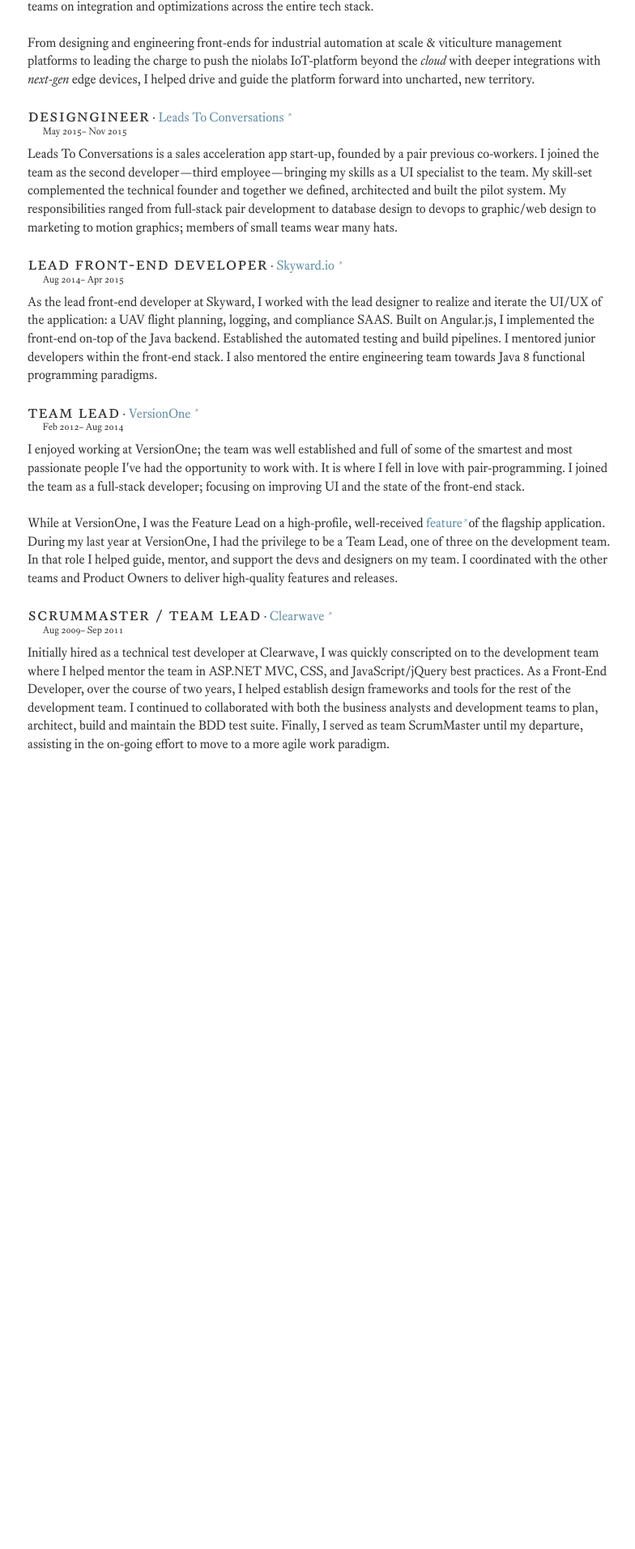
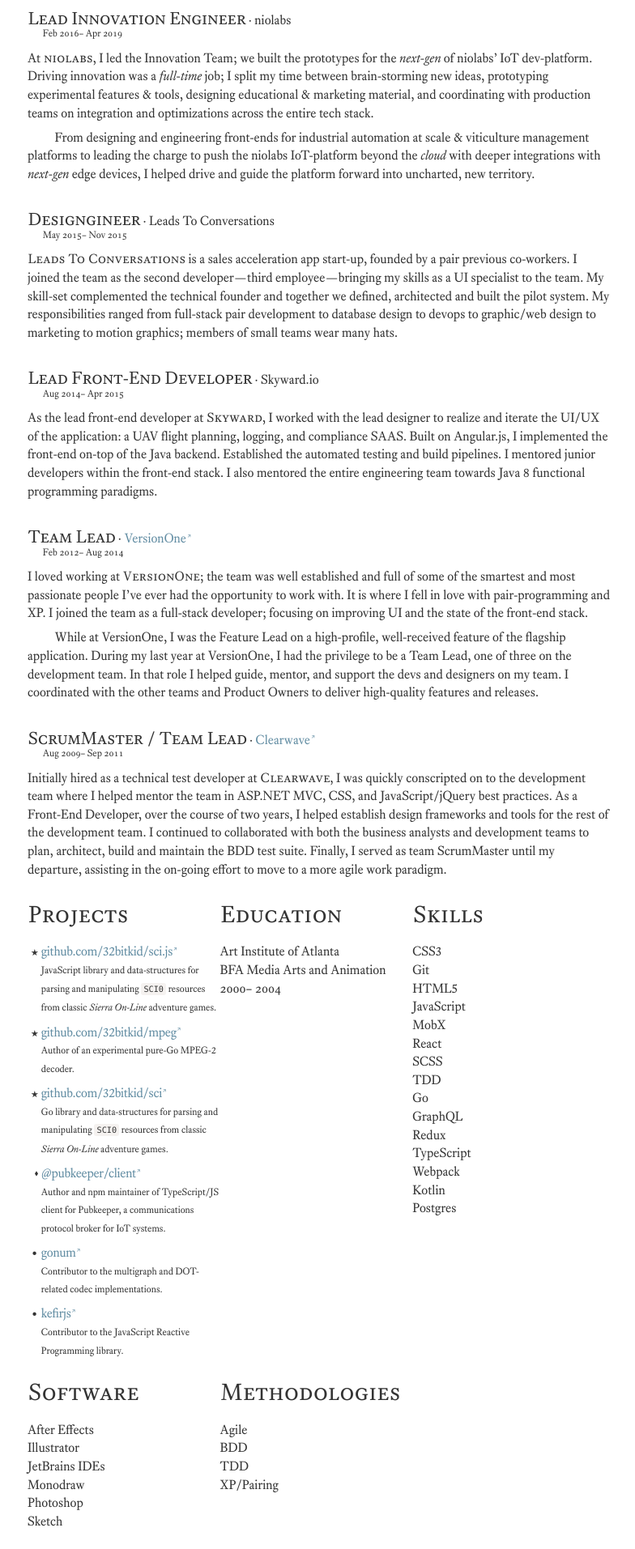
Before and after one commit to 32bitkid/j.holmes.codes, an Astro site: page /resume in a window 1280 px wide. Shown: the part 630-2543 px from the top of the page at 81% size, without its empty margins (246-1030 px from the left). Before the commit the page ends 1583 px from the top, so only its background shows below. Built offline with nearby package versions, Linux system fonts and the light colour scheme; Astro itself is replaced by a stand-in of ours.

Commit message:
more work porting over resume

```diff
--- a/src/components/Date.astro
+++ b/src/components/Date.astro
@@ -1,9 +1,11 @@
 ---
-const { date, day = true } = Astro.props;
+const { date, day = true, month = true } = Astro.props;
 const dateObj = typeof date === "string" ? new Date(date) : date;
-const format = day
-  ? { year: 'numeric', month: 'short', day: 'numeric' }
-  : { year: 'numeric', month: 'short' }
+const format = !month
+  ? { year: 'numeric' }
+  : !day
+  ? {year: 'numeric', month: 'short'}
+  : {year: 'numeric', month: 'short', day: 'numeric'}
 ---
 <style>
     time {
--- a/src/data/resume.yaml
+++ b/src/data/resume.yaml
@@ -2,7 +2,7 @@
 jobTitle: "Developer \u222A Designer"
 location: Denver, CO.
 summary: |
-  I am a *full-stack* developer with a focus on high-performance front-end
+  I&rsquo;m a *full-stack* developer, with a focus on high-performance front-end
   engineering and exceptional user-experience design.
 
   I craft compelling, elegant interactions between people and machines.
@@ -115,6 +115,7 @@
     name: Postgres
     url:  http://www.postgresql.org/
     experience: 3
+    featured: true
   - &React
     name: React
     url:  https://facebook.github.io/react/
@@ -207,10 +208,29 @@
   - &Brunch
     name: Brunch
     experience: 4
-  - &Gatsby
-    name: Gatsby
+  - &Salesforce
+    name: Salesforce/Apex
     experience: 3
+  - &LWC
+    name: LWC
+    experience: 3
+  - &styled-components
+    name: styled-components
+    experience: 4
+  - &emotion
+    name: Emotion
+    experience: 4
+  - &mobx
+    name: MobX
+    experience: 5
     featured: true
+  - &webrtc
+    name: WebRTC
+    experience: 3
+  - &jest
+    name: Jest
+    experience: 3
+
 
 workExperience:
   - company: Formant
@@ -218,21 +238,47 @@
     title: Senior Frontend Engineer/Design
     from: '2022-04'
     to: '2023-11'
+    tech:
+      - *NodeJs
+      - *Express
+      - *React
+      - *TypeScript
+      - *mobx
+      - *styled-components
+      - *emotion
+      - *webrtc
+      - *Golang
+      - *jest
 
   - company: WorkBoard
     url: https://www.workboard.com/
     title: Senior Frontend Engineer
     from: '2021-08'
     to: '2022-04'
+    tech:
+      - *NodeJs
+      - *Express
+      - *React
+      - *Redux
+      - *TypeScript
+      - *HTML5
+      - *CSS3
+      - *styled-components
+      - *jest
 
   - company: Pinnacol Assurance
     url: https://www.pinnacol.com/
     title: Lead Engineer
     from: '2019-08'
     to: '2021-08'
+    tech:
+      - *Salesforce
+      - *LWC
+      - *React
+      - *TypeScript
+      - *jest
 
   - company: niolabs
-    url: https://niolabs.com
     title: Lead Innovation Engineer
     from: '2016-02'
     to: '2019-04'
@@ -255,9 +301,8 @@
       - *Mocha
       - *Sinon
       - *Chai
-
     description: |
-      I led the Innovation Team at niolabs; we built the prototypes
+      At <small>niolabs</small>, I led the Innovation Team; we built the prototypes
       for the *next-gen* of niolabs&#x2019; IoT dev-platform. Driving
       innovation was a *full-time* job; I split my time between
       brain-storming new ideas, prototyping experimental features & tools,
@@ -272,7 +317,6 @@
       the platform forward into uncharted, new territory.
 
   - company: Leads To Conversations
-    url:     http://leadstoconversations.com
     title:   Designgineer
     from:    '2015-05'
     to:      '2015-11'
@@ -291,9 +335,8 @@
       - *bdd
       - *Gulp
       - *Mocha
-
     description: |
-      Leads To Conversations is a sales acceleration app start-up, founded by a
+      <small>Leads To Conversations</small> is a sales acceleration app start-up, founded by a
       pair previous co-workers. I joined the team as the second
       developer&mdash;third employee&mdash;bringing my skills as a UI specialist
       to the team. My skill-set complemented the technical founder and
@@ -303,7 +346,6 @@
       members of small teams wear many hats.
 
   - company: Skyward.io
-    url:     http://skyward.io/
     title:   Lead Front-End Developer
     from:    '2014-08'
     to:      '2015-04'
@@ -320,9 +362,8 @@
       - *CSS3
       - *tdd
       - *Gulp
-
     description: |
-      As the lead front-end developer at Skyward, I worked with the lead designer
+      As the lead front-end developer at <small>Skyward</small>, I worked with the lead designer
       to realize and iterate the UI/UX of the application: a UAV flight
       planning, logging, and compliance SAAS. Built on Angular.js, I implemented
       the front-end on-top of the Java backend. Established
@@ -331,7 +372,7 @@
       Java 8 functional programming paradigms.
 
   - company: VersionOne
-    url:     https://www.versionone.com/
+    url:     https://digital.ai/
     title:   Team Lead
     from:    '2012-02'
     to:      '2014-08'
@@ -351,21 +392,19 @@
       - *CSS3
       - *Gulp
       - *tdd
-
     description: |
-      I enjoyed working at VersionOne; the team was well established and
-      full of some of the smartest and most passionate people I've had the
-      opportunity to work with. It is where I fell in love with
-      pair-programming. I joined the team as a full-stack developer; focusing on
-      improving UI and the state of the front-end stack.
+      I loved working at <small>VersionOne</small>; the team was well established and
+      full of some of the smartest and most passionate people I&rsquo;ve ever
+      had the opportunity to work with. It is where I fell in love with
+      pair-programming and XP. I joined the team as a full-stack developer;
+      focusing on improving UI and the state of the front-end stack.
 
       While at VersionOne, I was the Feature Lead on a
-      high-profile, well-received [feature](https://www.versionone.com/product/agile-team-software/)
-      of the flagship application. During my last year at VersionOne, I
-      had the privilege to be a Team Lead, one of three on the development team. In
-      that role I helped guide, mentor, and support the devs and designers on
-      my team. I coordinated with the other teams and Product Owners to deliver
-      high-quality features and releases.
+      high-profile, well-received feature of the flagship application. During my
+      last year at VersionOne, I had the privilege to be a Team Lead, one of
+      three on the development team. In that role I helped guide, mentor, and
+      support the devs and designers on my team. I coordinated with the other
+      teams and Product Owners to deliver high-quality features and releases.
 
   - company: Clearwave
     url:     http://www.clearwaveinc.com/
@@ -384,8 +423,8 @@
       - *HTML5
       - *CSS3
     description: |
-      Initially hired as a technical test developer at Clearwave, I was quickly
-      conscripted on to the development team where I helped mentor the team in
+      Initially hired as a technical test developer at <small>Clearwave</small>,
+      I was quickly conscripted on to the development team where I helped mentor the team in
       ASP.NET MVC, CSS, and JavaScript/jQuery best practices. As a Front-End
       Developer, over the course of two years, I helped establish
       design frameworks and tools for the rest of the development team. I
@@ -407,7 +446,7 @@
       - { name: Flash }
     description: |
       The work I did while consulting for BAS was some of the *most interesting*
-      work I've gotten to do professionally. They needed a library of reusable
+      work I&rsquo;ve gotten to do professionally. They needed a library of reusable
       custom UI-framework components, the most ambitious was a custom
       mobile/desktop ready real-time 3D panoramic viewer compoment in Flash/AS3.
       I had to dust off several math textbooks from college and refresh my
@@ -450,7 +489,7 @@
       programming.
 
 education:
-  - school:   Art Institute of Atlanta
+  - name:   Art Institute of Atlanta
     location: Atlanta, GA
     program:  BFA Media Arts and Animation
     from:     '2000-07'
@@ -480,8 +519,18 @@
   - &Monodraw
     name: Monodraw
     featured: true
+  - &JetBrains
+    name: JetBrains IDEs
+    featured: true
 
 projects:
+  - name: github.com/32bitkid/sci.js
+    link: https://github.com/32bitkid/sci.js
+    role: author
+    tech:
+      - *TypeScript
+    description: JavaScript library and data-structures for parsing and manipulating `SCI0` resources from classic *Sierra On-Line* adventure games.
+
   - name: github.com/32bitkid/mpeg
     link: https://github.com/32bitkid/mpeg
     role: author
@@ -494,7 +543,7 @@
     role: author
     tech:
       - *Golang
-    description: Author of a small collection of Go data-structures for parsing `SCI0` resources from classic *Sierra On-Line* adventure games.
+    description: Go library and data-structures for parsing and manipulating `SCI0` resources from classic *Sierra On-Line* adventure games.
 
   - name: "@pubkeeper/client"
     link: https://www.npmjs.com/package/@pubkeeper/client
--- a/src/pages/index.astro
+++ b/src/pages/index.astro
@@ -170,5 +170,4 @@
 		padding-left: 1rem;
 	}
 
-
 </style>
--- a/src/pages/resume/index.astro
+++ b/src/pages/resume/index.astro
@@ -35,16 +35,18 @@
     <section id="summary" set:html={md(resume.summary)}  />
     <main>
         <section id="work-experience">
-            <h3>Experience</h3>
+            <h2>Experience</h2>
             <ol>
                 {resume.workExperience.map(job =>
                   <li >
                       <div>
                           <span class="title">{job.title}</span>
                           {" "}&middot;{" "}
-                          <a target="_blank" rel="noopener noreferrer" href={job.url}>
-                              {job.company}
-                          </a>
+                          {job.url
+                            ? <a target="_blank" rel="noopener noreferrer" href={job.url}>{job.company}</a>
+                            : job.company
+                          }
+
                       </div>
                       <div class="span">
                           <Date date={job.from} day={false} />&ndash;{job.to ? <Date date={job.to} day={false} /> : <em>present</em>}
@@ -55,6 +57,78 @@
             </ol>
         </section>
     </main>
+    <aside>
+        <section id="projects">
+            <h2>Projects</h2>
+            <ol>
+                {resume.projects
+                  .map(project =>
+                    <li class:list={[project.role]}>
+                        <details open>
+                            <summary>
+                                <a href={project.link} class:list={["title"]}>{project.name}</a>
+                            </summary>
+                            <Fragment set:html={md(project.description)} />
+                        </details>
+                    </li>
+                  )}
+            </ol>
+        </section>
+
+        <section id="education">
+            <h2>Education</h2>
+            <ol>
+                {resume.education.map(edu =>
+                  <li >
+                      <div><span class="title">{edu.name}</span></div>
+                      <div><span class="program">{edu.program}</span></div>
+                      <div class="span">
+                          <Date date={edu.from} day={false} month={false} />&ndash;{edu.to ? <Date date={edu.to} day={false} month={false} /> : <em>present</em>}
+                      </div>
+                  </li>
+                )}
+            </ol>
+        </section>
+        <section id="skills">
+            <h2>Skills</h2>
+            <ol>
+                {resume.technicalExperience
+                  .filter(it => it.featured)
+                  .sort((a,b) => {
+                      const exp = b.experience - a.experience;
+                      if (exp !== 0) {
+                          return exp;
+                      }
+                      return a.name.localeCompare(b.name);
+                  })
+                  .map(skill =>
+                    <li>{skill.name}</li>
+                  )}
+            </ol>
+        </section>
+        <section id="software">
+            <h2>Software</h2>
+            <ol>
+                {resume.software
+                  .slice()
+                  .sort((a,b) => a.name.localeCompare(b.name))
+                  .map(software =>
+                      <li>{software.name}</li>
+                    )}
+            </ol>
+        </section>
+        <section id="methodologies">
+            <h2>Methodologies</h2>
+            <ol>
+                {resume.methodologies
+                  .slice()
+                  .sort((a,b) => a.localeCompare(b))
+                  .map(methodology =>
+                    <li>{methodology}</li>
+                  )}
+            </ol>
+        </section>
+    </aside>
 </body>
 </html>
 
@@ -104,14 +178,71 @@
 
     #work-experience .title {
         font-family: "Equity Caps B", serif;
-        font-feature-settings: "c2sc","smcp";
         font-size: var(--f-large);
+        letter-spacing: -0.06em;
+    }
+
+    #work-experience li {
+        margin-block-end: calc(var(--line-height) * 1.5)
+    }
+
+    #work-experience :global(p) {
+        margin-block-end: calc(var(--line-height) * 0.333)
+    }
+
+    #work-experience :global(p:not(:first-of-type)) {
+        text-indent: 4ch;
+    }
+
+    #projects :global(p) {
+        font-size: var(--f-small);
+    }
+
+    #projects details {
+        padding-inline-start: 2ch;
+        margin-block-end: calc(var(--line-height) * 0.333);
+    }
+
+    #projects details :global(p:last-child) {
+        margin-bottom: 0;
+    }
+
+    #projects .author summary {
+        list-style: "\2605\0020";
+    }
+
+    #projects .maintainer summary {
+        list-style: "\2B2A\0020";
+    }
+
+    #projects .contributor summary {
+        list-style: "\2022\0020";
+    }
+
+    #projects .title {
+        letter-spacing: -0.02em;
     }
 
     #work-experience .span {
         font-size: var(--f-small);
         margin-top: -0.5em;
         text-indent: 3ch;
-        margin-bottom: calc(var(--line-height) * 0.25);
+        margin-bottom: calc(var(--line-height) * 0.333);
+    }
+
+    aside {
+        display: grid;
+        max-width: var(--max-content);
+        margin-inline: auto;
+        padding-inline: 1.5ch;
+        grid-template-columns: repeat(3, 33%);
+    }
+
+    aside h2 {
+        margin-top: 0;
+    }
+
+    aside section {
+        margin-bottom: var(--line-height);
     }
 </style>
--- a/src/styles/core.css
+++ b/src/styles/core.css
@@ -184,3 +184,17 @@
 strong {
     font-weight: bolder;
 }
+
+small {
+    font-family: "Equity Caps B", serif;
+    letter-spacing: -0.04em;
+}
+
+:not(pre) > code {
+    font-family: Consolas, Monaco, 'Andale Mono', 'Ubuntu Mono', monospace;
+    background: #f5f2f0;
+    padding: 0.2em 0.5ch;
+    border-radius: 0.3em;
+    white-space: normal;
+    font-size: 0.85em;
+}
```
Also changed, not shown: src/layouts/blog.astro (+0 -8 lines).
